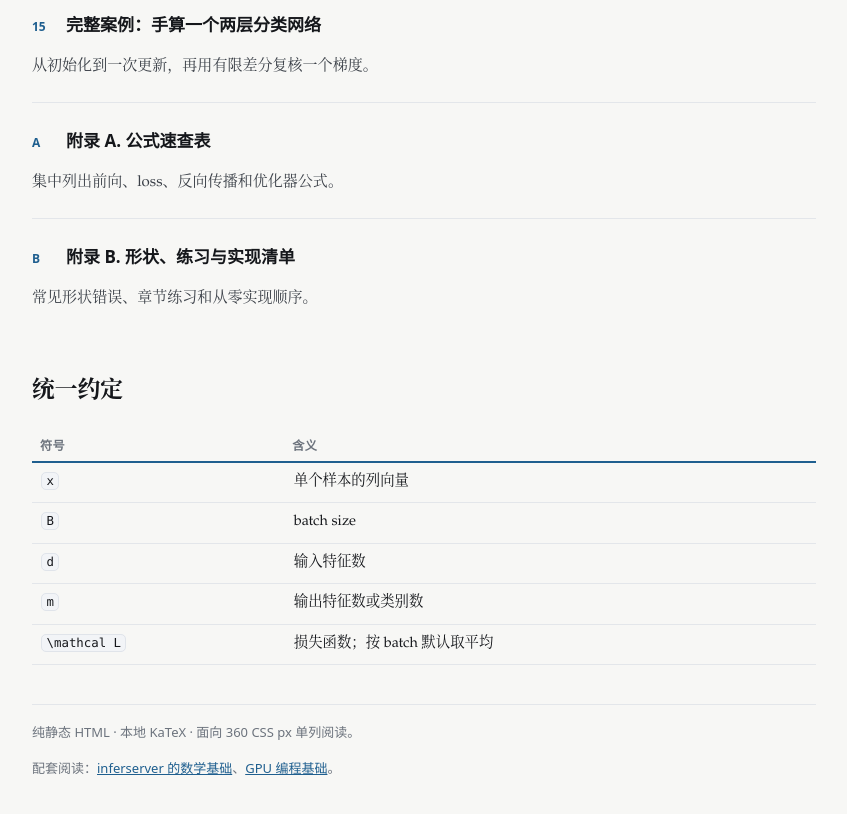
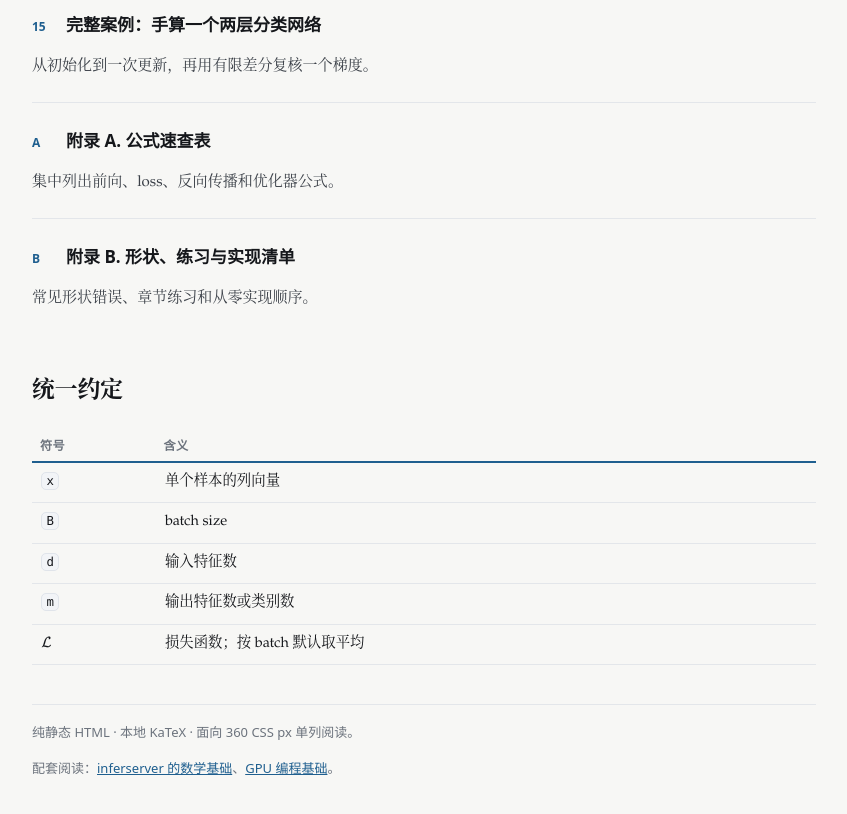
Before and after one commit to dilfish/dilfish.github.io, a plain HTML site: page nn/index.html in a window 1280 px wide. Shown: the part 2519-3333 px from the top of the page, without its empty margins (216-1063 px from the left). Drawn offline with Linux system fonts and the light colour scheme.

Commit message:
fix(nn): render mathcal L in index conventions table
It was written as <code>\mathcal L</code> with no \( \) delimiters
(and auto-render skips <code>), so it showed as literal text.
Use the site-wide <span>\(\mathcal L\)</span> form.

```diff
--- a/nn/index.html
+++ b/nn/index.html
@@ -48,7 +48,7 @@
 </ul>
 <h2>统一约定</h2>
 <div class="tablewrap"><table><thead><tr><th>符号</th><th>含义</th></tr></thead><tbody>
-<tr><td><code>x</code></td><td>单个样本的列向量</td></tr><tr><td><code>B</code></td><td>batch size</td></tr><tr><td><code>d</code></td><td>输入特征数</td></tr><tr><td><code>m</code></td><td>输出特征数或类别数</td></tr><tr><td><code>\mathcal L</code></td><td>损失函数；按 batch 默认取平均</td></tr>
+<tr><td><code>x</code></td><td>单个样本的列向量</td></tr><tr><td><code>B</code></td><td>batch size</td></tr><tr><td><code>d</code></td><td>输入特征数</td></tr><tr><td><code>m</code></td><td>输出特征数或类别数</td></tr><tr><td><span>\(\mathcal L\)</span></td><td>损失函数；按 batch 默认取平均</td></tr>
 </tbody></table></div>
 <footer><p>纯静态 HTML · 本地 KaTeX · 面向 360 CSS px 单列阅读。</p><p>配套阅读：<a href="../math/index.html">inferserver 的数学基础</a>、<a href="../gpu/index.html">GPU 编程基础</a>。</p></footer>
 </article></main>
```
